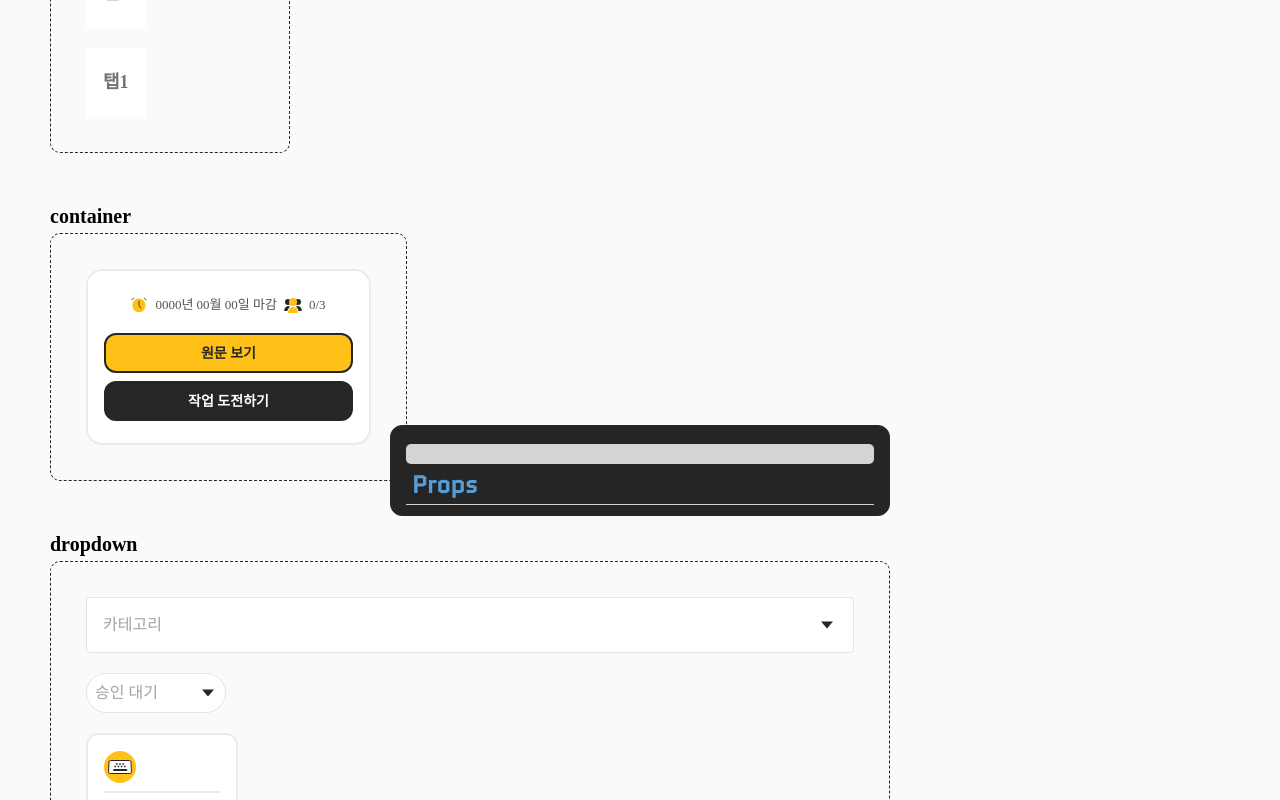
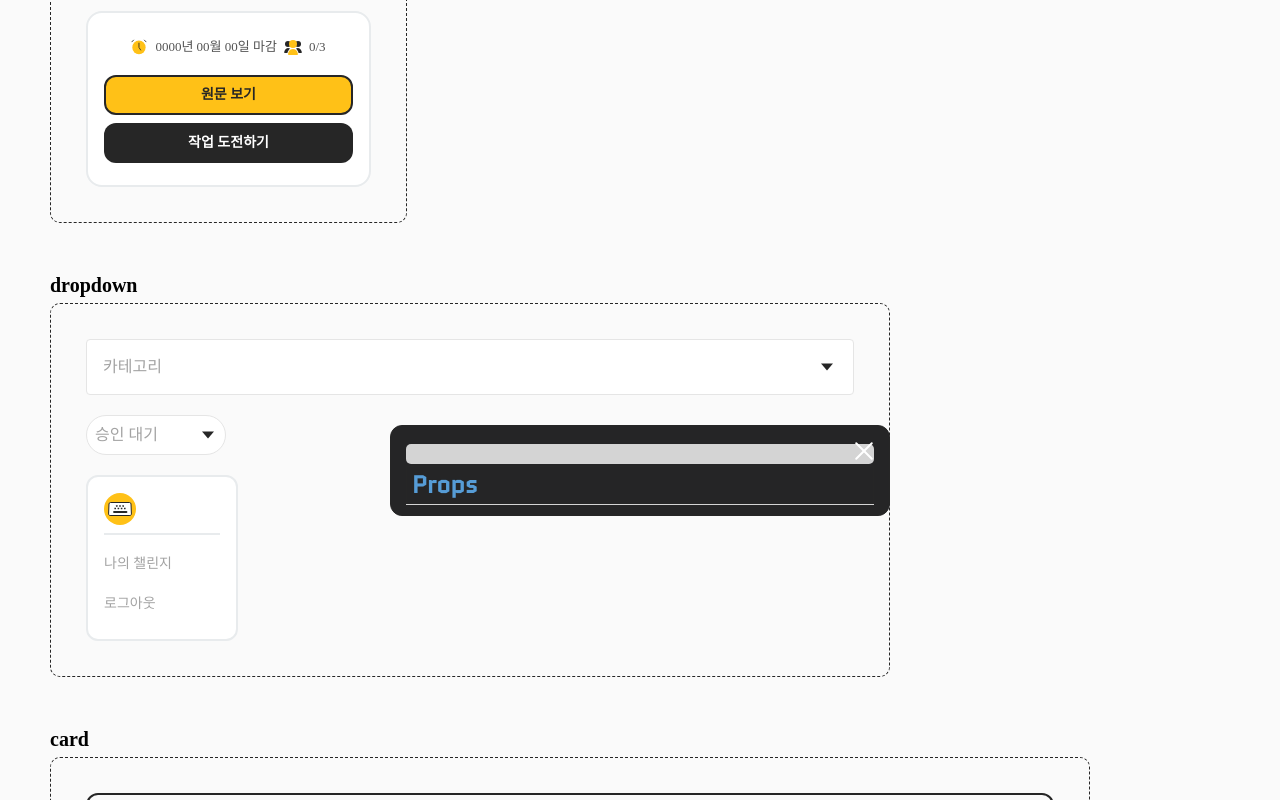
Before and after one commit to kimhyunmook/docthru, a Next.js app in the folder client/: page /use in a window 1280 px wide. Shown: the part 1084-1884 px from the top of the page. Built offline with nearby package versions, Linux system fonts and the light colour scheme; a web font is replaced by a local one.

Commit message:
use기능 완료

```diff
--- a/client/app/shared/components/input/inputEmail.tsx
+++ b/client/app/shared/components/input/inputEmail.tsx
@@ -9,6 +9,7 @@ function InputEmail({}) {
     label: "이메일",
     name: "email",
     type: "email",
+    value: email,
     error: "Email 형식이 아닙니다.",
     errorCondition: isValidEmail(email),
     placeholder: "Email을 입력해주세요",
--- a/client/app/shared/styles/input.module.css
+++ b/client/app/shared/styles/input.module.css
@@ -2,6 +2,7 @@
   width: 100%;
   display: flex;
   flex-wrap: wrap;
+  min-width: 350px;
 }
 .inputBox label {
   width: 100%;
@@ -32,10 +33,10 @@
 }
 div.input {
   border-radius: 12px;
+  width: 100%;
   border: 1px solid var(--gray200);
   background-color: #fff;
   padding: 0px 20px;
-  min-width: 350px;
   height: 48px;
   display: flex;
   align-items: center;
--- a/client/app/use/components/useLayout.tsx
+++ b/client/app/use/components/useLayout.tsx
@@ -9,7 +9,6 @@ type UseLayoutProps = PropsWithClassName & {
   setOpen: React.Dispatch<React.SetStateAction<boolean>>;
   setValue: React.Dispatch<React.SetStateAction<object>>;
 };
-
 
 export default function UseLayout({
   children,
@@ -30,10 +29,8 @@ export default function UseLayout({
               onClick={() => {
                 setOpen(true);
                 if (!React.isValidElement(child)) return;
-                console.log(child.props);
                 setValue({
                   element: React.cloneElement(child),
-                  // symbol: child.$$typeof,
                   name: typeof child.type === "function" ? child.type.name : "",
                   props: child.props,
                 });
--- a/client/app/use/components/useModal.tsx
+++ b/client/app/use/components/useModal.tsx
@@ -1,4 +1,5 @@
-import styles from "../styles/use.module.css";
+import styles from "../styles/useModal.module.css";
+
 export type ComponenetValue = {
   name?: string;
   props?: object;
@@ -6,14 +7,23 @@ export type ComponenetValue = {
 };
 type UseModalProps = {
   isOpen: boolean;
+  setIsOpen: React.Dispatch<React.SetStateAction<boolean>>;
   component: ComponenetValue;
 };
-export default function UseModal({ isOpen, component }: UseModalProps) {
+export default function UseModal({
+  isOpen,
+  setIsOpen,
+  component,
+}: UseModalProps) {
+  function close(e: React.MouseEvent<HTMLAnchorElement, MouseEvent>) {
+    e.preventDefault();
+    setIsOpen(false);
+  }
   return (
     <div className={`${styles.infomation} ${isOpen && styles.display}`}>
       <div className={styles.top}>
         <h2 className={styles.name}>{component.name}</h2>
-        <a className={styles.closeBtn}></a>
+        <a className={styles.closeBtn} onClick={close}></a>
       </div>
       <div className={styles.elements}>{component.element}</div>
       <div className={styles.lists}>
@@ -23,25 +33,50 @@ export default function UseModal({ isOpen, component }: UseModalProps) {
             let value = typeof v[1] as React.ReactNode;
 
             if (v[1] === null) value = "null";
+
             switch (value) {
               case "function":
                 value = "() => void";
                 break;
+
               case "object":
+                if (Array.isArray(v[1])) {
+                  const overlap = v[1].map((v) => {
+                    return typeof v[1];
+                  });
+                  let setOverlap = new Set(overlap);
+                  const arr = [...setOverlap];
+                  value = arr.reduce((a, c, i) => {
+                    a += c;
+                    if (i !== arr.length - 1) a += "|";
+                    else a += "[]";
+                    return a;
+                  }, "");
+                } else {
                   const arr = Object.entries(v[1]);
+
+                  const reactChk = arr[0].find((x) => x === "$$typeof");
+                  console.log(reactChk);
+                  if (!!reactChk) {
+                    value = "React.ReactNode";
+                    return (
+                      <li className={styles.ob}>
+                        <span className={styles.key}>{v[0]}</span>
+                        <span className={styles.value}>{value}</span>
+                      </li>
+                    );
+                  }
                   value = arr.map((v2, i) => {
                     return (
                       <span key={v2[0]} className={styles.ob}>
                         {i === 0 && "{"}
                         <span className={styles.key}>{v2[0]}</span>
-                      <span className={styles.value}>
-                        {typeof v2[1]}
-                        <b className={styles.trans}>;</b>
-                      </span>
+                        <span className={styles.value}>{typeof v2[1]}</span>
                         {i === arr.length - 1 && " }"}
                       </span>
                     );
                   });
+                }
                 break;
             }
             return (
--- a/client/app/use/page.tsx
+++ b/client/app/use/page.tsx
@@ -35,9 +35,6 @@ export default function ComponentsUse() {
     setOpen: setIsOpen,
     setValue: setComponenet,
   };
-  // useEffect(() => {
-  //   console.log(component);
-  // }, [component]);
 
   return (
     <div style={{ marginBottom: "400px" }} className={styles.page}>
@@ -172,10 +169,10 @@ export default function ComponentsUse() {
           value={text}
           setValue={setText}
         >
-          칠드런은 뭘까
+          칠드런
         </Modal.TextBox.Reject>
       </UseLayout>
-      <UseModal isOpen={isOpen} component={component} />
+      <UseModal isOpen={isOpen} setIsOpen={setIsOpen} component={component} />
     </div>
   );
 }
--- a/client/app/use/styles/use.module.css
+++ b/client/app/use/styles/use.module.css
@@ -3,81 +3,3 @@
   display: flex;
   flex-wrap: wrap;
 }
-
-.infomation {
-  position: fixed;
-  bottom: -100%;
-  width: 500px;
-  border: 1px solid var(--brand_black);
-  border-radius: 12px;
-  left: 50%;
-  transform: translateX(-50%);
-  transition: 0.5s;
-  z-index: 99;
-  padding: 10px 15px;
-  background-color: #252526;
-  max-height: 100vh;
-}
-.infomation.display {
-  bottom: 0;
-}
-
-.name {
-  font-family: Quantico;
-  font-size: 30px;
-  font-weight: 700;
-  color: #4ec9b0;
-  padding-bottom: 5px;
-}
-.title {
-  font-family: Quantico;
-}
-
-.elements {
-  background-color: var(--gray300);
-  padding: 10px;
-  margin: 2.5px 0;
-  border-radius: 5px;
-}
-.lists {
-}
-.lists h2 {
-  border: 1px solid var(--gray800);
-  padding: 0 5px;
-  color: #569cd6;
-}
-
-.lists ul {
-  /* border-top: 1px solid var(--gray300); */
-  border-bottom: 1px solid var(--gray300);
-  background-color: #21262d;
-}
-.lists ul li {
-  display: flex;
-  padding: 2.5px;
-  border-bottom: 1px solid var(--gray300);
-}
-.lists ul li:last-child {
-  border-bottom: 0;
-}
-.key {
-  font-size: 20px;
-  margin-right: 15px;
-  color: #9cdcfe;
-}
-.value {
-  font-size: 18px;
-  color: #4ec9b0;
-  line-height: 1.5em;
-}
-.ob {
-  color: rgb(255, 186, 83);
-  display: flex;
-  align-items: center;
-}
-.ob span:first-child {
-  margin-left: 5px;
-}
-.ob span:last-child {
-  margin-right: 5px;
-}
--- /dev/null
+++ b/client/app/use/styles/useModal.module.css
@@ -0,0 +1,114 @@
+.infomation {
+  position: fixed;
+  bottom: -100%;
+  width: 500px;
+  border: 1px solid var(--brand_black);
+  border-radius: 12px;
+  left: 50%;
+  transform: translateX(-50%);
+  transition: 0.5s;
+  z-index: 99;
+  padding: 10px 15px;
+  background-color: #252526;
+  max-height: 100vh;
+}
+.infomation.display {
+  bottom: 0;
+}
+
+.name {
+  font-family: Quantico;
+  font-size: 30px;
+  font-weight: 700;
+  color: #4ec9b0;
+  padding-bottom: 5px;
+}
+.title {
+  font-family: Quantico;
+}
+
+.elements {
+  background-color: var(--gray300);
+  padding: 10px;
+  margin: 2.5px 0;
+  border-radius: 5px;
+}
+.lists {
+}
+.lists h2 {
+  border: 1px solid var(--gray800);
+  padding: 0 5px;
+  color: #569cd6;
+}
+
+.lists ul {
+  /* border-top: 1px solid var(--gray300); */
+  border-bottom: 1px solid var(--gray300);
+  background-color: #21262d;
+}
+.lists ul li {
+  display: flex;
+  padding: 2.5px;
+  border-bottom: 1px solid var(--gray300);
+}
+.lists ul li:last-child {
+  border-bottom: 0;
+}
+.key {
+  font-size: 20px;
+  margin-right: 15px;
+  color: #9cdcfe;
+}
+.value {
+  font-size: 18px;
+  color: #4ec9b0;
+  line-height: 1.5em;
+}
+.ob {
+  color: rgb(255, 186, 83);
+  display: flex;
+  align-items: center;
+}
+.ob span:first-child {
+  margin-left: 5px;
+}
+.ob span:last-child {
+  margin-right: 5px;
+}
+
+.closeBtn {
+  display: block;
+  width: 30px;
+  height: 30px;
+  position: absolute;
+  top: 10px;
+  right: 10px;
+}
+
+.closeBtn:hover::after,
+.closeBtn:hover::before {
+  width: 85%;
+  height: 3px;
+  background-color: #4ec9b0;
+}
+
+.closeBtn::after,
+.closeBtn::before {
+  content: "";
+  display: block;
+  transition: 0.2s;
+  border-radius: 5px;
+  width: 80%;
+  height: 2px;
+  background-color: #fff;
+  left: 50%;
+  top: 50%;
+  position: absolute;
+}
+
+.closeBtn::after {
+  transform: translate(-50%, -50%) rotate(45deg);
+}
+.closeBtn::before {
+  transform: translate(-50%, -50%) rotate(-45deg);
+}
```
Also changed, not shown: client/app/pages/여기_읽어줘.md (added, +4 -0 lines). Lines whose indentation alone changed are shown as unchanged.
